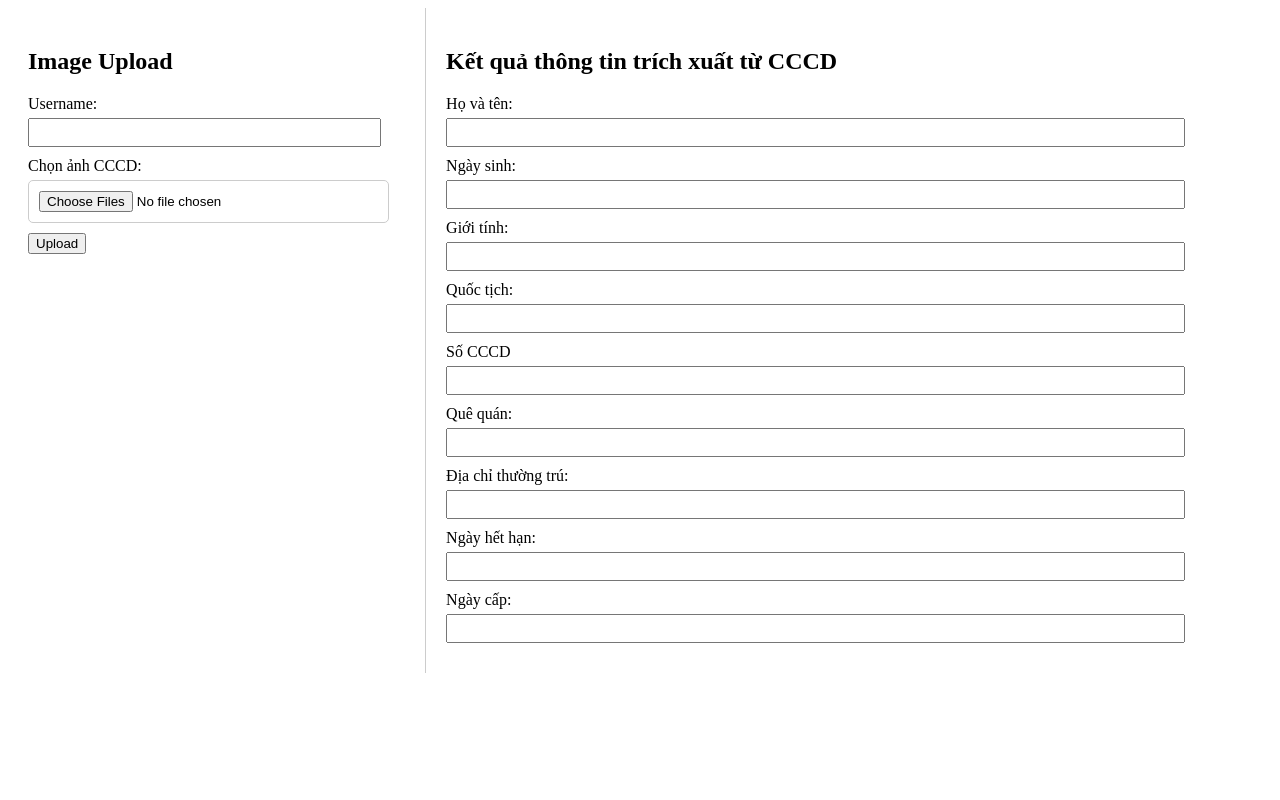
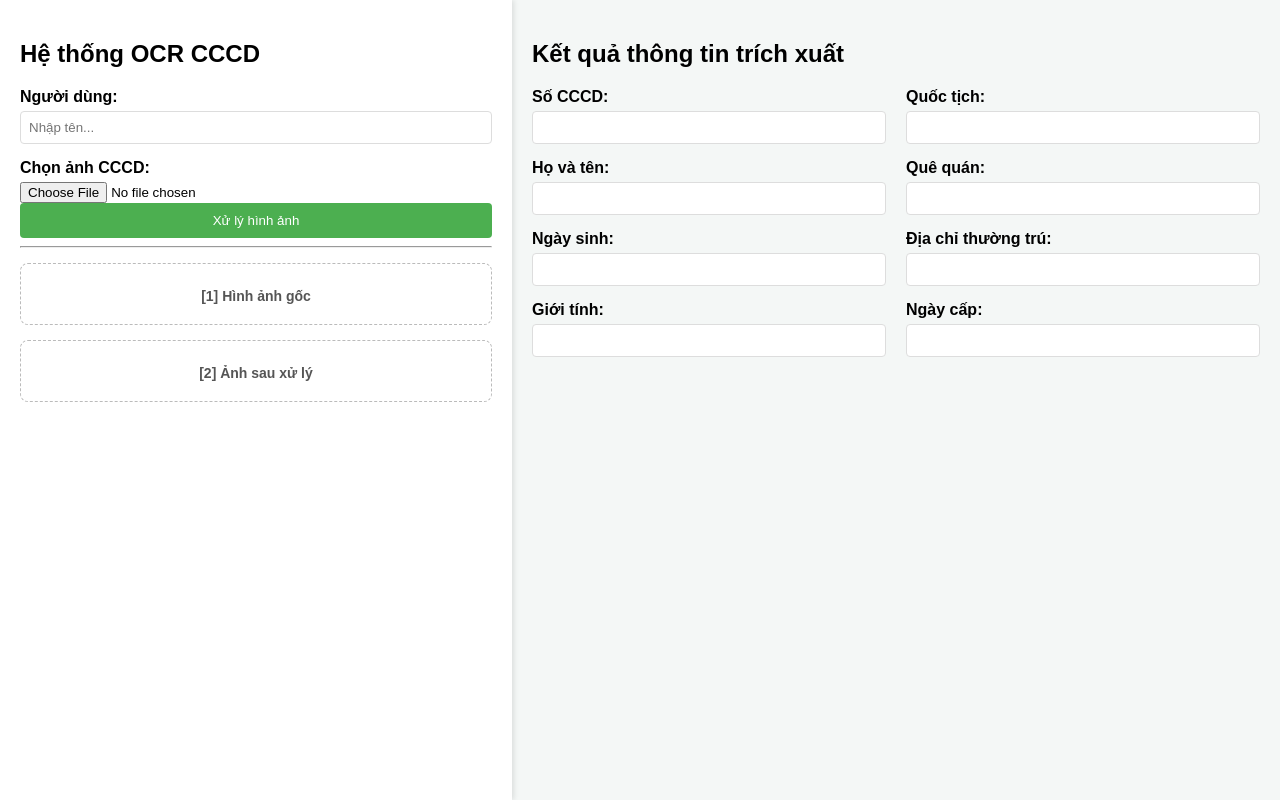
Before and after one commit to nguyen-tho/ID-card-extract-module, a Flask app: page / in a window 1280 px wide. Run offline with Flask 3, Linux system fonts and the light colour scheme.

Commit message:
update UI for new feature

```diff
--- a/template/index.html
+++ b/template/index.html
@@ -4,56 +4,113 @@
 <head>
     <meta charset="UTF-8">
     <meta name="viewport" content="width=device-width, initial-scale=1.0">
-    <title>Image Upload</title>
+    <title>Image Upload & OCR Analysis</title>
     <style>
+        body { font-family: sans-serif; margin: 0; background-color: #f4f7f6; }
+
         .container {
             display: flex;
-            /* Use flexbox to arrange elements side-by-side */
+            height: 100vh;
         }
 
-        /* Adjust the widths for your 1/3 and 2/3 layout */
         .left-panel {
-            /* New class for the left 1/3 area */
-            width: 33%;
-            /* Approximately 1/3 */
+            width: 40%;
             padding: 20px;
             box-sizing: border-box;
-            /* Include padding in width */
+            overflow-y: auto;
+            background-color: #fff;
+            box-shadow: 2px 0 5px rgba(0,0,0,0.1);
         }
 
         .right-panel {
-            /* New class/rename for the right 2/3 area */
-            width: 67%;
-            /* Approximately 2/3 */
+            width: 60%;
             padding: 20px;
-            border-left: 1px solid #ccc;
-            /* Separator */
+            box-sizing: border-box;
+            overflow-y: auto;
+        }
+
+        /* Tối ưu hiển thị hình ảnh */
+        .image-container {
+            margin-top: 15px;
+            border: 1px dashed #bbb;
+            padding: 10px;
+            border-radius: 8px;
+            text-align: center;
+        }
+
+        .image-container h3 {
+            font-size: 14px;
+            color: #555;
+            margin-bottom: 10px;
+        }
+
+        img {
+            max-width: 100%;
+            height: auto;
+            border-radius: 4px;
+            display: none; /* Ẩn mặc định khi chưa có ảnh */
+            margin-bottom: 10px;
+        }
+
+        /* Hiển thị độ chính xác */
+        .accuracy-box {
+            background-color: #e8f4fd;
+            border: 1px solid #2196f3;
+            padding: 10px;
+            border-radius: 5px;
+            margin-top: 15px;
+            font-weight: bold;
+        }
+
+        .confident-box {
+            background: linear-gradient(135deg, #667eea 0%, #764ba2 100%);
+            color: white;
+            padding: 15px;
+            border-radius: 8px;
+            margin-top: 15px;
+            box-shadow: 0 4px 6px rgba(0,0,0,0.1);
+        }
+
+        .confident-box h3 {
+            margin-top: 0;
+            font-size: 16px;
+        }
+
+        .confident-box p {
+            margin: 8px 0;
+            font-size: 14px;
+        }
+
+        .confident-box strong {
+            font-weight: bold;
+        }
+
+        .confident-box span {
+            color: #fff;
+            font-weight: bold;
+        }
+
+        label { display: block; margin-bottom: 5px; font-weight: bold; }
+        input[type="text"] {
+            width: 100%;
+            padding: 8px;
+            margin-bottom: 15px;
+            border: 1px solid #ddd;
+            border-radius: 4px;
             box-sizing: border-box;
         }
 
-        label {
-            display: block;
-            margin-bottom: 5px;
+        button {
+            background-color: #4CAF50;
+            color: white;
+            padding: 10px 20px;
+            border: none;
+            border-radius: 4px;
+            cursor: pointer;
+            width: 100%;
         }
 
-        input {
-            width: 90%;
-            /* Adjust width for smaller panel */
-            padding: 5px;
-            margin-bottom: 10px;
-        }
-
-        /* Removed .form-container if it's not needed for visual layout beyond .right-panel */
-        /* .form-container {
-            width: 400px;
-            margin: 20px auto;
-        } */
-
-        #image {
-            padding: 10px;
-            border: 1px solid #ccc;
-            border-radius: 5px;
-        }
+        button:hover { background-color: #45a049; }
     </style>
 </head>
 
@@ -61,28 +118,52 @@
 
     <div class="container">
         <div class="left-panel">
-            <h2>Image Upload</h2>
+            <h2>Hệ thống OCR CCCD</h2>
 
             <form id="uploadForm" enctype="multipart/form-data">
-                <label for="username">Username:</label>
-                <input type="text" id="username" name="username" required>
-                <br>
+                <label for="username">Người dùng:</label>
+                <input type="text" id="username" name="username" required placeholder="Nhập tên...">
 
                 <label for="image">Chọn ảnh CCCD:</label>
-                <input type="file" id="image" name="image" accept="image/*" multiple required>
-                <br>
+                <input type="file" id="image" name="image" accept="image/*" required onchange="previewInputImage(event)">
 
-                <button type="button" onclick="upload()">Upload</button>
+                <button type="button" onclick="upload()">Xử lý hình ảnh</button>
             </form>
 
-            <div id="statusMessageDisplay" style="margin-top: 20px; color: blue;">
+            <hr>
+
+            <div class="image-container">
+                <h3>[1] Hình ảnh gốc</h3>
+                <img id="inputImage" src="#" alt="Original Image">
             </div>
-            <p id="demo"></p>
+
+            <div class="image-container">
+                <h3>[2] Ảnh sau xử lý</h3>
+                <img id="resultImage" src="#" alt="Processed Image">
+            </div>
+
+            <div class="confident-box" id="accuracySection" style="display:none;">
+                <h3>Thống kê độ tin cậy</h3>
+                <div style="margin-top: 10px;">
+                    <p><strong>Độ tin cậy mô hình (%):</strong> <span id="accuracyValue">0%</span></p>
+                    <p><strong>Độ tin cậy của mô hình:</strong> <span id="meanConfidence">0</span></p>
+                    <p><strong>Độ chính xác của mô hình:</strong> <span id="meanProb">0</span></p>
+                    <p><strong>Độ chính xác của mô hình (%):</strong> <span id="probPercentage">0%</span></p>
+                </div>
+            </div>
+
+
+            <div id="statusMessageDisplay" style="margin-top: 20px; color: blue; font-size: 14px;"></div>
         </div>
 
         <div class="right-panel">
             <form id="dataForm">
-                <h2>Kết quả thông tin trích xuất từ CCCD</h2>
+                <h2>Kết quả thông tin trích xuất</h2>
+                <div style="display: grid; grid-template-columns: 1fr 1fr; gap: 20px;">
+                    <div>
+                        <label for="id">Số CCCD:</label>
+                        <input type="text" id="id" name="id" readonly>
+
                         <label for="name">Họ và tên:</label>
                         <input type="text" id="name" name="name" readonly>
 
@@ -91,12 +172,10 @@
 
                         <label for="gender">Giới tính:</label>
                         <input type="text" id="gender" name="gender" readonly>
-
+                    </div>
+                    <div>
                         <label for="nationality">Quốc tịch:</label>
                         <input type="text" id="nationality" name="nationality" readonly>
-
-                <label for="id">Số CCCD</label>
-                <input type="text" id="id" name="id" readonly>
 
                         <label for="hometown">Quê quán:</label>
                         <input type="text" id="hometown" name="hometown" readonly>
@@ -104,137 +183,152 @@
                         <label for="permanent_residence">Địa chỉ thường trú:</label>
                         <input type="text" id="permanent_residence" name="permanent_residence" readonly>
 
-                <label for="expiry">Ngày hết hạn:</label>
-                <input type="text" id="expiry" name="expiry" readonly>
-
                         <label for="issue_date">Ngày cấp:</label>
                         <input type="text" id="issue_date" name="issue_date" readonly>
+                    </div>
+                </div>
             </form>
         </div>
     </div>
 
     <script>
+        // Xem trước ảnh ngay khi chọn file
+        function previewInputImage(event) {
+            const reader = new FileReader();
+            reader.onload = function() {
+                const output = document.getElementById('inputImage');
+                output.src = reader.result;
+                output.style.display = 'block';
+            };
+            reader.readAsDataURL(event.target.files[0]);
+        }
+
         function upload() {
             var form = document.getElementById('uploadForm');
             var formData = new FormData(form);
             var username = document.getElementById('username').value;
-            // --- CHANGE STARTS HERE ---
-            var statusMessageDisplay = document.getElementById('statusMessageDisplay'); // Target the new div for messages
-            // --- CHANGE ENDS HERE ---
+            var statusMessageDisplay = document.getElementById('statusMessageDisplay');
 
             if (!username) {
-                alert("Please enter a username.");
+                alert("Vui lòng nhập Username.");
                 return;
             }
 
-            // Clear previous messages and form data when a new upload starts
-            statusMessageDisplay.innerHTML = '<p>Uploading...</p>';
-            clearFormFields(); // Call a new helper function to clear the dataForm
+            statusMessageDisplay.innerHTML = '<p>Đang tải lên và xử lý...</p>';
+            document.getElementById('resultImage').style.display = 'none';
+            document.getElementById('accuracySection').style.display = 'none';
+            clearFormFields();
 
-            fetch('/', { // Assuming your Flask POST route for upload is still '/' or '/upload'
+            fetch('/', {
                 method: 'POST',
                 body: formData
             })
-                .then(response => {
-                    if (!response.ok) {
-                        return response.text().then(text => {
-                            console.error('Server responded with an error HTTP status:', response.status, response.statusText);
-                            console.error('Raw server response:', text);
-                            throw new Error(`Upload failed. Server responded with status ${response.status}. See console for details.`);
-                        });
-                    }
-                    return response.json();
-                })
+            .then(response => response.json())
             .then(data => {
-                    console.log('Upload response:', data);
-                    statusMessageDisplay.innerHTML = `<p>${data.message || 'Processing started...'}</p>`;
-
+                statusMessageDisplay.innerHTML = `<p>${data.message || 'Đang nhận diện...'}</p>`;
                 pollForResult(username);
             })
             .catch(error => {
-                    console.error('Error during upload:', error);
-                    statusMessageDisplay.innerHTML = '<p>Error: ' + error.message + '</p>';
+                statusMessageDisplay.innerHTML = '<p style="color:red;">Lỗi: ' + error.message + '</p>';
             });
         }
 
         function pollForResult(username) {
             fetch(`/result/${username}`)
-                .then(response => {
-                    if (!response.ok) {
-                        return response.text().then(text => {
-                            console.error('Polling failed. Server responded with an error HTTP status:', response.status, response.statusText);
-                            console.error('Raw server response during polling:', text);
-                            throw new Error(`Polling failed. Server responded with status ${response.status}. See console for details.`);
-                        });
+                .then(response => response.json())
+                .then(data => {
+                    var statusMessageDisplay = document.getElementById('statusMessageDisplay');
+                    console.log('Received data from server:', data);
+
+                    if (data.status === 'processing') {
+                        statusMessageDisplay.innerHTML = '<p>Đang xử lý...</p>';
+                        setTimeout(() => pollForResult(username), 2000);
                     }
-                    return response.json();
-                })
-                .then(data => {
-                    console.log('Poll response:', data);
-                    var statusMessageDisplay = document.getElementById('statusMessageDisplay'); // Re-get it here for clarity
+                    else if (data.status === 'completed') {
+                        // Process OCR result and populate form
+                        if (data.ocr_result && Array.isArray(data.ocr_result)) {
+                            console.log('Populating form with OCR result:', data.ocr_result);
+                            populateForm(data.ocr_result);
+                        }
 
-                    if (Array.isArray(data)) {
-                        populateForm(data);
-                        alert("Processing completed successfully!");
-                        statusMessageDisplay.innerHTML = '<p style="color: green;">Processing completed successfully!</p>'; // Success message
-                    } else if (data.status) {
-                        // Update the status message
-                        statusMessageDisplay.innerHTML = `<p>Status: ${data.message || data.status}</p>`;
-                        if (data.status === 'processing') {
-                            setTimeout(() => pollForResult(username), 2000);
-                        } else if (data.status === 'error') {
-                            console.error("Server reported an error during processing:", data.message);
-                            statusMessageDisplay.innerHTML = `<p style="color: red;">Error: ${data.message}</p>`; // Error message
+                        // Display processed image
+                        if (data.output_image_path) {
+                            // Build the image URL from username
+                            const imageUrl = `/output/image/${username}/output.jpg`;
+                            const resImg = document.getElementById('resultImage');
+                            resImg.src = imageUrl;
+                            resImg.style.display = 'block';
+                            console.log('Image URL:', imageUrl);
                         }
-                    } else {
-                        console.warn("Unexpected response during polling:", data);
-                        statusMessageDisplay.innerHTML = '<p style="color: orange;">Unexpected polling response. See console.</p>';
+
+                        // Display probability and confidence data
+                        if (data.prob_result) {
+                            document.getElementById('accuracySection').style.display = 'block';
+                            console.log('Probability data:', data.prob_result);
+
+                            const probData = data.prob_result;
+
+                            // Display score percentage
+                            if (probData.score_percentage !== undefined) {
+                                document.getElementById('accuracyValue').innerText = probData.score_percentage + '%';
+                            }
+
+                            // Display mean confidence
+                            if (probData.mean_confidence !== undefined) {
+                                document.getElementById('meanConfidence').innerText = probData.mean_confidence.toFixed(4);
+                            }
+
+                            // Display mean probability
+                            if (probData.mean_prob !== undefined) {
+                                document.getElementById('meanProb').innerText = probData.mean_prob.toFixed(4);
+                            }
+
+                            // Display probability percentage
+                            if (probData.prob_percentage !== undefined) {
+                                document.getElementById('probPercentage').innerText = probData.prob_percentage + '%';
+                            }
+                        }
+
+                        statusMessageDisplay.innerHTML = '<p style="color: green;">Thành công! Xử lý hoàn tất.</p>';
+                    }
+                    else if (data.status === 'error') {
+                        statusMessageDisplay.innerHTML = '<p style="color: red;">Lỗi: ' + (data.message || 'Không xác định') + '</p>';
+                        console.error('Processing error:', data.message);
+                    }
+                    else {
+                        statusMessageDisplay.innerHTML = '<p style="color: orange;">Trạng thái không xác định</p>';
+                        console.warn('Unknown status:', data.status);
                     }
                 })
                 .catch(error => {
-                    console.error('Polling error:', error);
                     var statusMessageDisplay = document.getElementById('statusMessageDisplay');
-                    statusMessageDisplay.innerHTML = '<p style="color: red;">Polling Error: ' + error.message + '</p>';
+                    statusMessageDisplay.innerHTML = '<p style="color: red;">Lỗi kết nối: ' + error.message + '</p>';
+                    console.error('Fetch error:', error);
                 });
         }
 
         function populateForm(data) {
-            console.log("populateForm called with data:", data);
-
             if (!Array.isArray(data)) {
-                console.warn("Received data is not an array, cannot populate form:", data);
-                return;
-            }
-
-            const form = document.getElementById('dataForm');
-            if (!form) {
-                console.error("Error: Form with ID 'dataForm' not found! Cannot populate fields.");
+                console.error('Expected array data, got:', typeof data);
                 return;
             }
 
             data.forEach(item => {
-                const fieldId = item.class;
-                const fieldValue = item.text;
-
-                const inputElement = document.getElementById(fieldId);
+                if (item.class && item.text !== undefined) {
+                    const inputElement = document.getElementById(item.class);
                     if (inputElement) {
-                    inputElement.value = fieldValue;
+                        inputElement.value = item.text;
+                        console.log(`Set ${item.class} = ${item.text}`);
                     } else {
-                    console.warn(`Element with ID '${fieldId}' not found in the form. Make sure your HTML input IDs match the 'class' values in your JSON.`);
+                        console.warn(`No input element found for class: ${item.class}`);
+                    }
                 }
             });
         }
 
-        // --- NEW HELPER FUNCTION TO CLEAR THE FORM ---
         function clearFormFields() {
-            const dataForm = document.getElementById('dataForm');
-            if (dataForm) {
-                dataForm.querySelectorAll('input[type="text"]').forEach(input => {
-                    input.value = ''; // Clear the value of each text input
-                });
-            }
+            document.querySelectorAll('#dataForm input').forEach(input => input.value = '');
         }
     </script>
 </body>
-
 </html>
```
Lines whose indentation alone changed are shown as unchanged.
